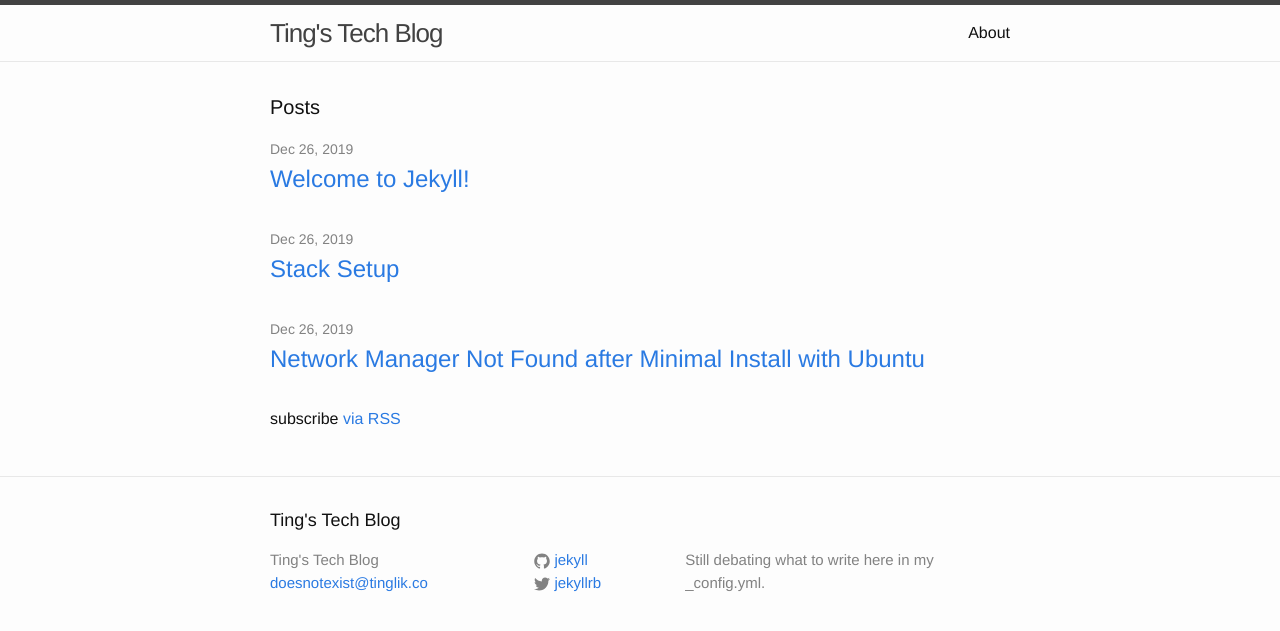
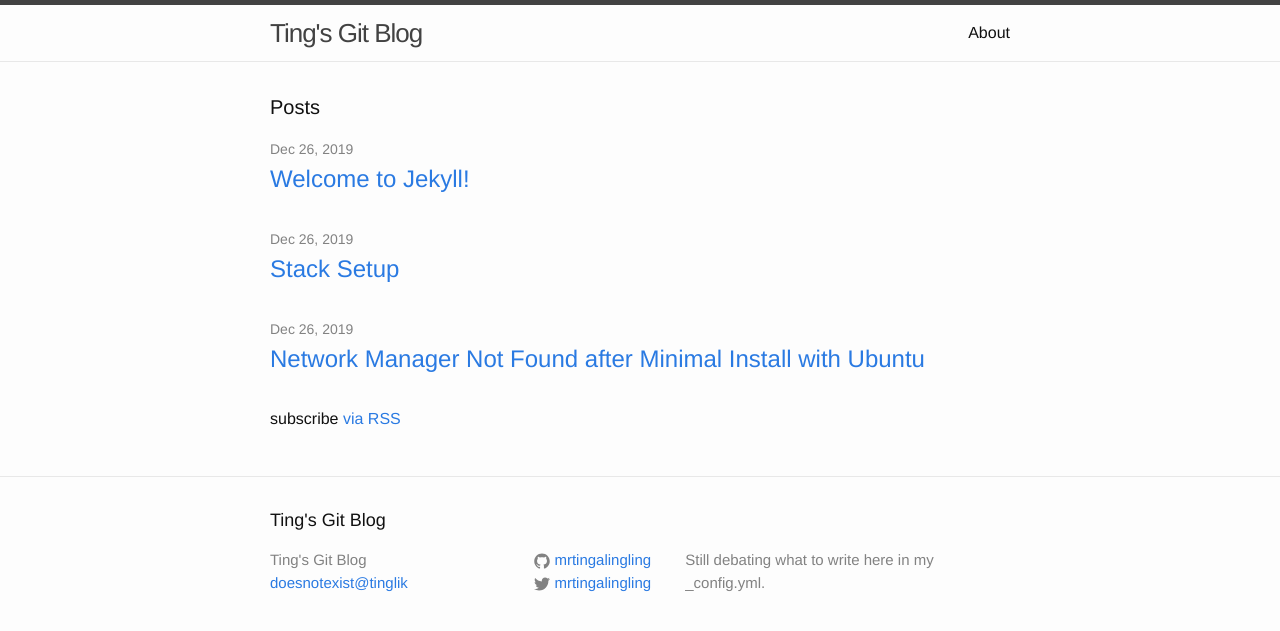
Before and after one commit to mrtingalingling/mrtingalingling.github.io, a Jekyll site: the page built from index.html, in a window 1280 px wide. Shown: the top 631 px of the page. Built offline with Jekyll 4.4.1, drawn with Linux system fonts in a browser that asks for light colours.

Commit message:
Update _config.yml

```diff
--- a/_config.yml
+++ b/_config.yml
@@ -6,14 +6,14 @@
 # 'jekyll serve'. If you change this file, please restart the server process.
 
 # Site settings
-title: Ting's Tech Blog
-email: doesnotexist@tinglik.co
+title: Ting's Git Blog
+email: doesnotexist@tinglik
 description: > # this means to ignore newlines until "baseurl:"
   Still debating what to write here in my _config.yml.
 baseurl: "" # the subpath of your site, e.g. /blog
-url: "http://www.tinglik.co" # the base hostname & protocol for your site
-twitter_username: jekyllrb
-github_username:  jekyll
+url: "http://www.tinglik.to" # the base hostname & protocol for your site
+twitter_username: mrtingalingling
+github_username:  mrtingalingling
 
 # Build settings
 markdown: kramdown
```
